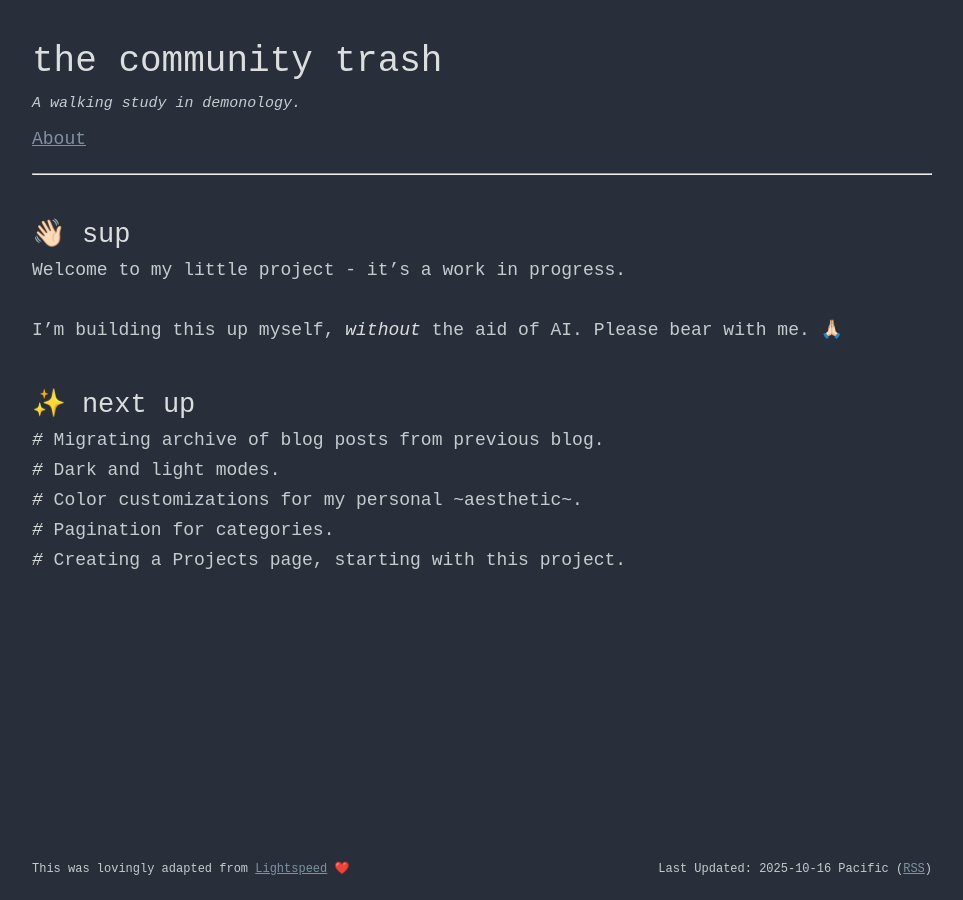
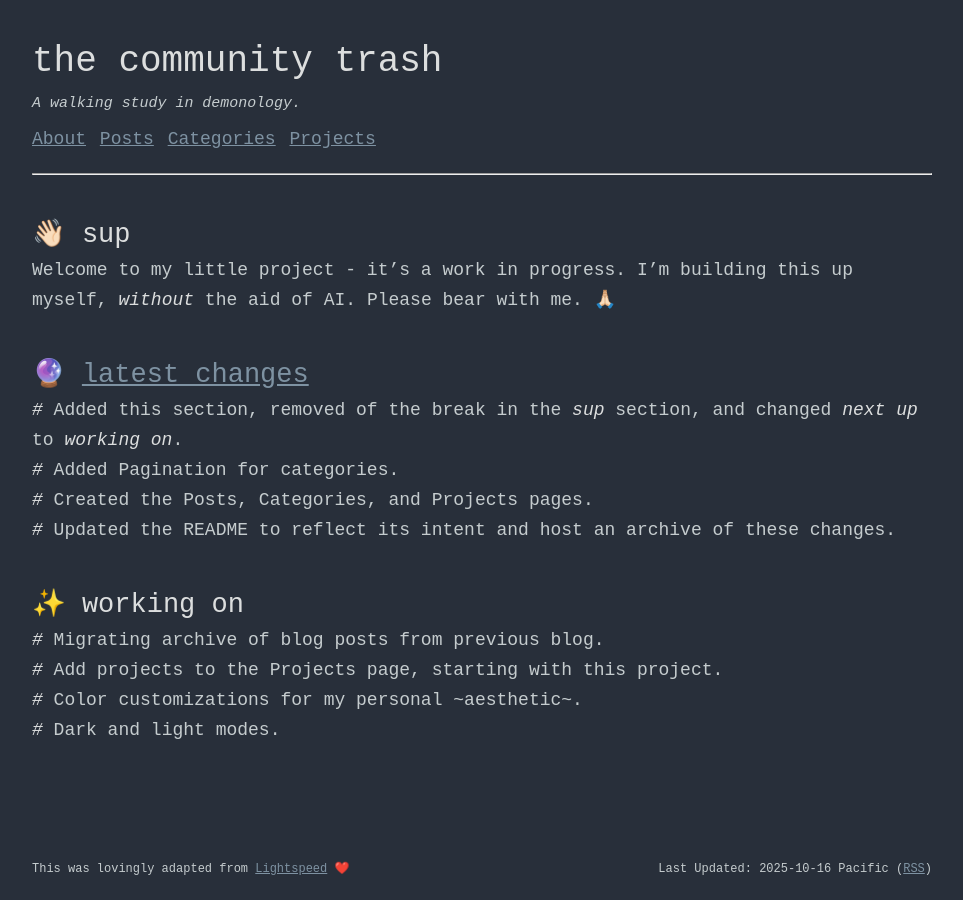
Before and after one commit to adorablecyborg/adorablecyborg.github.io, a Jekyll site: the page built from index.md, in a window 1280 px wide. Shown: the whole page, without its empty margins (158-1121 px from the left). Built offline with Jekyll 4.4.1, drawn with Linux system fonts in a browser that asks for light colours.

Commit message:
Adding pagination layouts & the archived, categories, posts, and projects folders. Updated YAML, README, markdown, CSS, and HTML.

```diff
--- a/_config.yml
+++ b/_config.yml
@@ -1,8 +1,8 @@
 # Site Specific Configuration
 title: The Community Trash
-description: A website for a faery.
+description: A website for a faery 🧚🏻‍♂️
 url: https://adorablecyb.org
-author: adorablecyborg
+author: Missy
 timezone: America/Los_Angeles
 timezone_short: Pacific
 remote_theme: tajacks/lightspeed
@@ -15,6 +15,20 @@
   sass_dir: _sass
   style: expanded # compact, expanded or compressed
 
+# Paginate
+pagination:
+  enabled: true
+  per_page: 7
+  sort_field: 'date'
+  sort_reverse: true
+
+# Category Paginating
+autopages:
+  enabled: true
+  categories:
+    title: 'Posts in category :cat'
+    permalink: '/category/:cat'
+    silent: false
 
 # Exclusions
 exclude: [ 'README.md', 'CNAME', '.gitignore' ]
@@ -25,3 +39,4 @@
   - jekyll-remote-theme
   - jekyll-seo-tag
   - jekyll-sitemap
+  - jekyll-paginate-v2
--- a/_data/nav.yaml
+++ b/_data/nav.yaml
@@ -1,6 +1,8 @@
 - name: About
   link: /
-# - name: Posts
-#   link: /posts
-# - name: Categories
-#   link: /categories/
+- name: Posts
+  link: /posts/
+- name: Categories
+  link: /categories/
+- name: Projects
+  link: /projects/
--- a/_sass/main.scss
+++ b/_sass/main.scss
@@ -1,3 +1,3 @@
 .current {
-    color: green;
+    color: #ccc;
 }
--- a/assets/css/styles.scss
+++ b/assets/css/styles.scss
@@ -10,4 +10,4 @@
 @use "posts";
 @use "categories";
 @use "post";
-@use "mobile";
+@use "main";
--- a/index.md
+++ b/index.md
@@ -5,20 +5,28 @@
 
 ## 👋🏻 sup
 
-Welcome to my little project - it's a work in progress.
+Welcome to my little project - it's a work in progress. I'm building this up myself, ***without*** the aid of AI. Please bear with me. 🙏🏻
 
 <br>
-I'm building this up myself, ***without*** the aid of AI. Please bear with me. 🙏🏻
+
+## 🔮 [latest changes](https://github.com/adorablecyborg/adorablecyborg.github.io/blob/main/README.md)
+
+***#*** Added this section, removed of the break in the __*sup*__ section, and changed __*next up*__ to __*working on*__.
+
+***#*** Added Pagination for categories.
+
+***#*** Created the Posts, Categories, and Projects pages.
+
+***#*** Updated the README to reflect its intent and host an archive of these changes.
 
 <br>
-## ✨ next up
+
+## ✨ working on
 
 ***#*** Migrating archive of blog posts from previous blog.
 
-***#*** Dark and light modes.
+***#*** Add projects to the Projects page, starting with this project.
 
 ***#*** Color customizations for my personal ~aesthetic~.
 
-***#*** Pagination for categories.
-
-***#*** Creating a Projects page, starting with this project.
+***#*** Dark and light modes.
```
Also changed, not shown: _layouts/autopage_category.html (added, +23 -0 lines), _layouts/autopage_collection.html (added, +51 -0 lines), categories/index.html (added, +15 -0 lines), posts/index.md (added, +9 -0 lines), projects/index.md (added, +8 -0 lines), README.md, 9 other files.
